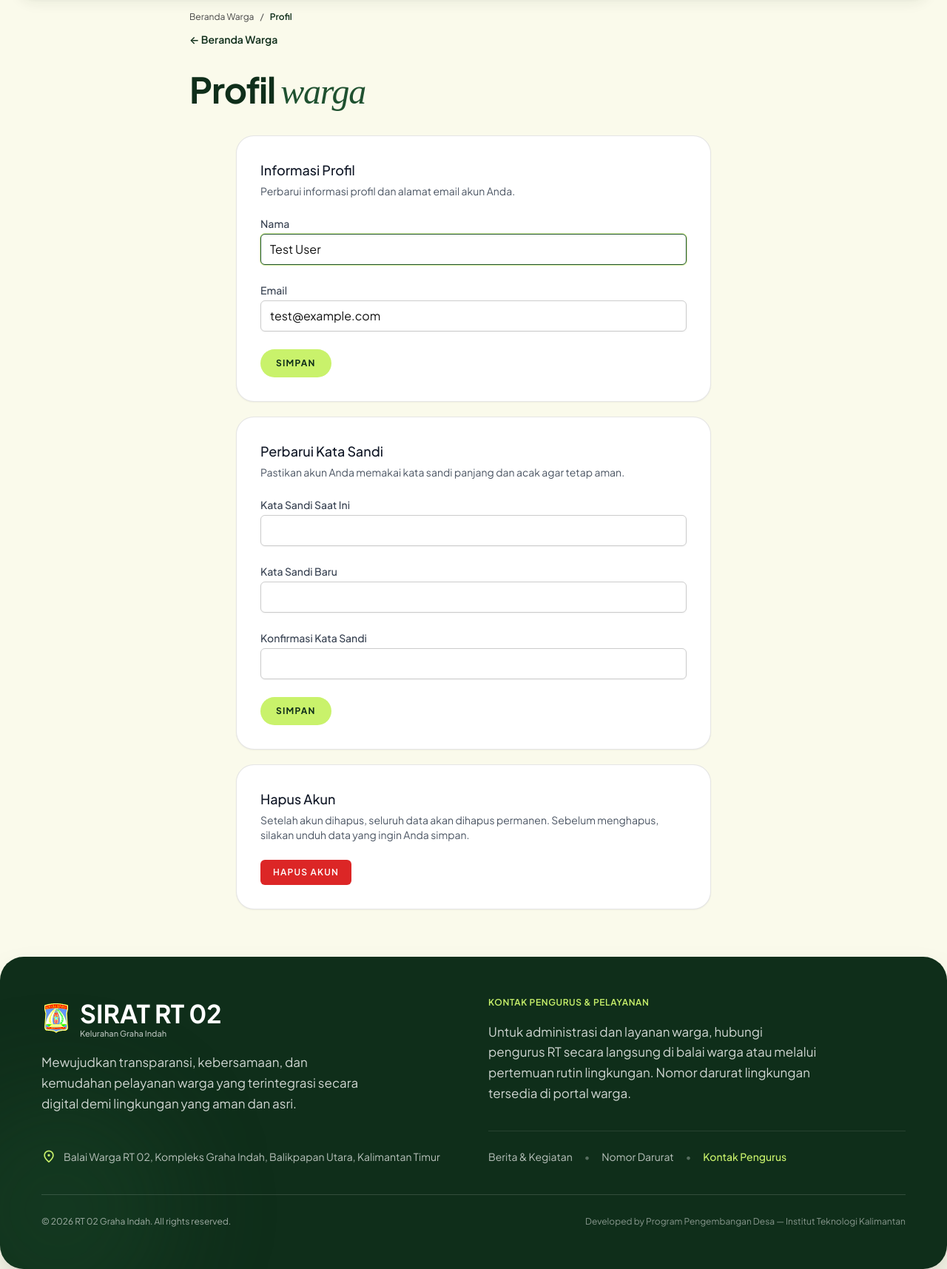
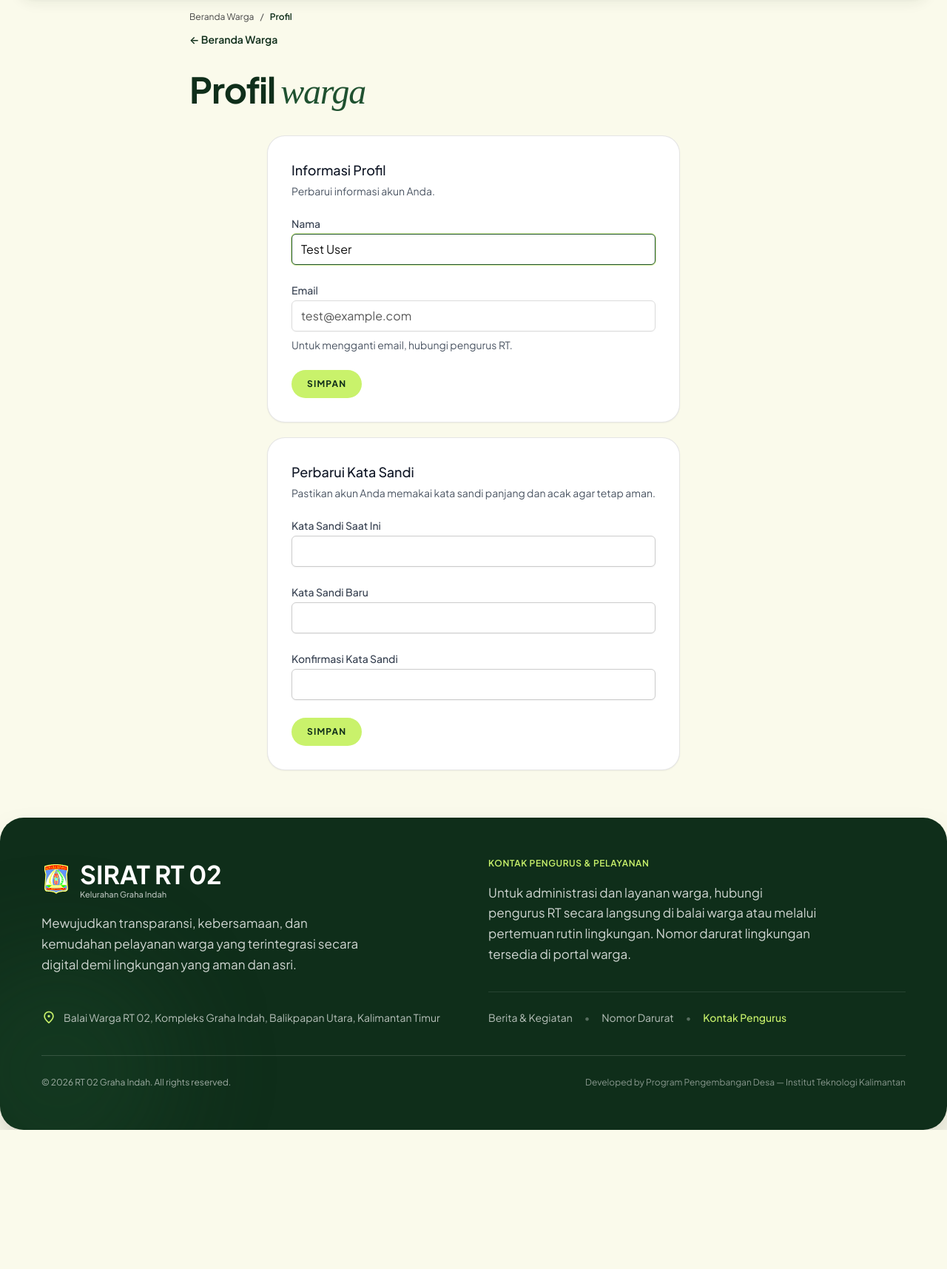
Before and after one commit to Ikhsyann/rt02-sirat-frontend, a Laravel app: page /profile in a window 1280 px wide. Shown: the part 81-1796 px from the top of the page at 74% size. After the commit the page ends 1608 px from the top, so only its background shows below. Run offline with Laravel 12, Linux system fonts and the light colour scheme; a user stored in the database is signed in; data comes from the database, SQL or seed files in the repository; style sheets or scripts are compiled from the project's sources; some libraries are stand-ins or nearby versions; some web fonts are replaced.

Commit message:
feat: sederhanakan profil warga — hapus akun sendiri dimatikan, email hanya bisa diganti pengurus

```diff
--- a/app/Http/Controllers/ProfileController.php
+++ b/app/Http/Controllers/ProfileController.php
@@ -5,7 +5,6 @@ namespace App\Http\Controllers;
 use App\Http\Requests\ProfileUpdateRequest;
 use Illuminate\Http\RedirectResponse;
 use Illuminate\Http\Request;
-use Illuminate\Support\Facades\Auth;
 use Illuminate\Support\Facades\Redirect;
 use Illuminate\View\View;
 
@@ -26,35 +25,12 @@ class ProfileController extends Controller
      */
     public function update(ProfileUpdateRequest $request): RedirectResponse
     {
+        // Email tidak lagi diubah lewat profil; hanya nama yang divalidasi,
+        // jadi mass assignment lewat PATCH di sini tidak bisa menyentuh email.
         $request->user()->fill($request->validated());
-
-        if ($request->user()->isDirty('email')) {
-            $request->user()->email_verified_at = null;
-        }
 
         $request->user()->save();
 
         return Redirect::route('profile.edit')->with('status', 'profile-updated');
     }
-
-    /**
-     * Delete the user's account.
-     */
-    public function destroy(Request $request): RedirectResponse
-    {
-        $request->validateWithBag('userDeletion', [
-            'password' => ['required', 'current_password'],
-        ]);
-
-        $user = $request->user();
-
-        Auth::logout();
-
-        $user->delete();
-
-        $request->session()->invalidate();
-        $request->session()->regenerateToken();
-
-        return Redirect::to('/');
-    }
 }
--- a/lang/id.json
+++ b/lang/id.json
@@ -13,12 +13,7 @@
     "Current Password": "Kata Sandi Saat Ini",
     "New Password": "Kata Sandi Baru",
     "Confirm Password": "Konfirmasi Kata Sandi",
-    "Delete Account": "Hapus Akun",
-    "Once your account is deleted, all of its resources and data will be permanently deleted. Before deleting your account, please download any data or information that you wish to retain.": "Setelah akun dihapus, seluruh data akan dihapus permanen. Sebelum menghapus, silakan unduh data yang ingin Anda simpan.",
-    "Once your account is deleted, all of its resources and data will be permanently deleted. Please enter your password to confirm you would like to permanently delete your account.": "Setelah akun dihapus, seluruh data akan dihapus permanen. Masukkan kata sandi Anda untuk mengonfirmasi penghapusan permanen akun.",
-    "Are you sure you want to delete your account?": "Anda yakin ingin menghapus akun Anda?",
     "Password": "Kata Sandi",
-    "Cancel": "Batal",
     "Already registered?": "Sudah terdaftar?",
     "Register": "Daftar",
     "Forgot your password? No problem. Just let us know your email address and we will email you a password reset link that will allow you to choose a new one.": "Lupa kata sandi? Tidak masalah. Berikan alamat email Anda dan kami akan mengirim tautan untuk mengatur kata sandi baru.",
--- a/resources/views/profile/edit.blade.php
+++ b/resources/views/profile/edit.blade.php
@@ -26,11 +26,5 @@
                 @include('profile.partials.update-password-form')
             </div>
         </div>
-
-        <div class="p-4 sm:p-8 bg-surface-white border border-border-line/50 shadow-sm rounded-[24px]">
-            <div class="max-w-xl">
-                @include('profile.partials.delete-user-form')
-            </div>
-        </div>
     </div>
 </x-app-layout>
--- a/resources/views/profile/partials/delete-user-form.blade.php
+++ /dev/null
@@ -1,55 +0,0 @@
-<section class="space-y-6">
-    <header>
-        <h2 class="text-lg font-medium text-gray-900">
-            {{ __('Delete Account') }}
-        </h2>
-
-        <p class="mt-1 text-sm text-gray-600">
-            {{ __('Once your account is deleted, all of its resources and data will be permanently deleted. Before deleting your account, please download any data or information that you wish to retain.') }}
-        </p>
-    </header>
-
-    <x-danger-button
-        x-data=""
-        x-on:click.prevent="$dispatch('open-modal', 'confirm-user-deletion')"
-    >{{ __('Delete Account') }}</x-danger-button>
-
-    <x-modal name="confirm-user-deletion" :show="$errors->userDeletion->isNotEmpty()" focusable>
-        <form method="post" action="{{ route('profile.destroy') }}" class="p-6">
-            @csrf
-            @method('delete')
-
-            <h2 class="text-lg font-medium text-gray-900">
-                {{ __('Are you sure you want to delete your account?') }}
-            </h2>
-
-            <p class="mt-1 text-sm text-gray-600">
-                {{ __('Once your account is deleted, all of its resources and data will be permanently deleted. Please enter your password to confirm you would like to permanently delete your account.') }}
-            </p>
-
-            <div class="mt-6">
-                <x-input-label for="password" value="{{ __('Password') }}" class="sr-only" />
-
-                <x-text-input
-                    id="password"
-                    name="password"
-                    type="password"
-                    class="mt-1 block w-3/4"
-                    placeholder="{{ __('Password') }}"
-                />
-
-                <x-input-error :messages="$errors->userDeletion->get('password')" class="mt-2" />
-            </div>
-
-            <div class="mt-6 flex justify-end">
-                <x-secondary-button x-on:click="$dispatch('close')">
-                    {{ __('Cancel') }}
-                </x-secondary-button>
-
-                <x-danger-button class="ms-3">
-                    {{ __('Delete Account') }}
-                </x-danger-button>
-            </div>
-        </form>
-    </x-modal>
-</section>
--- a/resources/views/profile/partials/update-profile-information-form.blade.php
+++ b/resources/views/profile/partials/update-profile-information-form.blade.php
@@ -5,13 +5,9 @@
         </h2>
 
         <p class="mt-1 text-sm text-gray-600">
-            {{ __("Update your account's profile information and email address.") }}
+            Perbarui informasi akun Anda.
         </p>
     </header>
-
-    <form id="send-verification" method="post" action="{{ route('verification.send') }}">
-        @csrf
-    </form>
 
     <form method="post" action="{{ route('profile.update') }}" class="mt-6 space-y-6">
         @csrf
@@ -25,26 +21,12 @@
 
         <div>
             <x-input-label for="email" :value="__('Email')" />
-            <x-text-input id="email" name="email" type="email" class="mt-1 block w-full" :value="old('email', $user->email)" required autocomplete="username" />
-            <x-input-error class="mt-2" :messages="$errors->get('email')" />
-
-            @if ($user instanceof \Illuminate\Contracts\Auth\MustVerifyEmail && ! $user->hasVerifiedEmail())
-                <div>
-                    <p class="text-sm mt-2 text-gray-800">
-                        {{ __('Your email address is unverified.') }}
-
-                        <button form="send-verification" class="underline text-sm text-gray-600 hover:text-gray-900 rounded-md focus:outline-none focus:ring-2 focus:ring-offset-2 focus:ring-indigo-500">
-                            {{ __('Click here to re-send the verification email.') }}
-                        </button>
-                    </p>
-
-                    @if (session('status') === 'verification-link-sent')
-                        <p class="mt-2 font-medium text-sm text-green-600">
-                            {{ __('A new verification link has been sent to your email address.') }}
-                        </p>
-                    @endif
-                </div>
-            @endif
+            <x-text-input id="email" name="email" type="email" class="mt-1 block w-full opacity-70" :value="old('email', $user->email)" readonly />
+            {{-- email read-only di sini hanyalah tampilan; pengaman sebenarnya server-side:
+                 ProfileUpdateRequest tidak memvalidasi email sehingga nilainya diabaikan --}}
+            <p class="mt-2 text-sm text-gray-600">
+                Untuk mengganti email, hubungi pengurus RT.
+            </p>
         </div>
 
         <div class="flex items-center gap-4">
--- a/routes/web.php
+++ b/routes/web.php
@@ -22,7 +22,6 @@ Route::middleware('auth')->group(function () {
 
     Route::get('/profile', [ProfileController::class, 'edit'])->name('profile.edit');
     Route::patch('/profile', [ProfileController::class, 'update'])->name('profile.update');
-    Route::delete('/profile', [ProfileController::class, 'destroy'])->name('profile.destroy');
 });
 
 require __DIR__.'/auth.php';
```
Also changed, not shown: app/Http/Requests/ProfileUpdateRequest.php (+3 -10 lines), tests/Feature/ProfileTest.php (+23 -48 lines).
